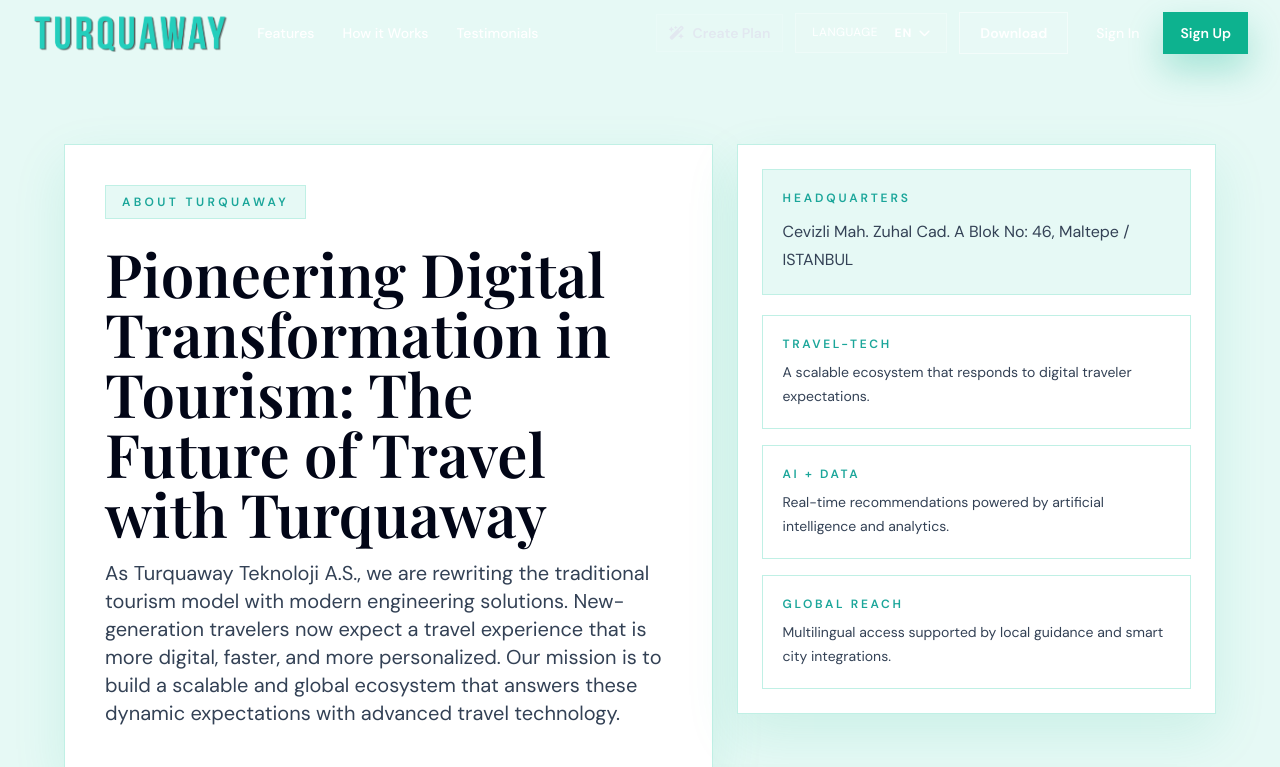
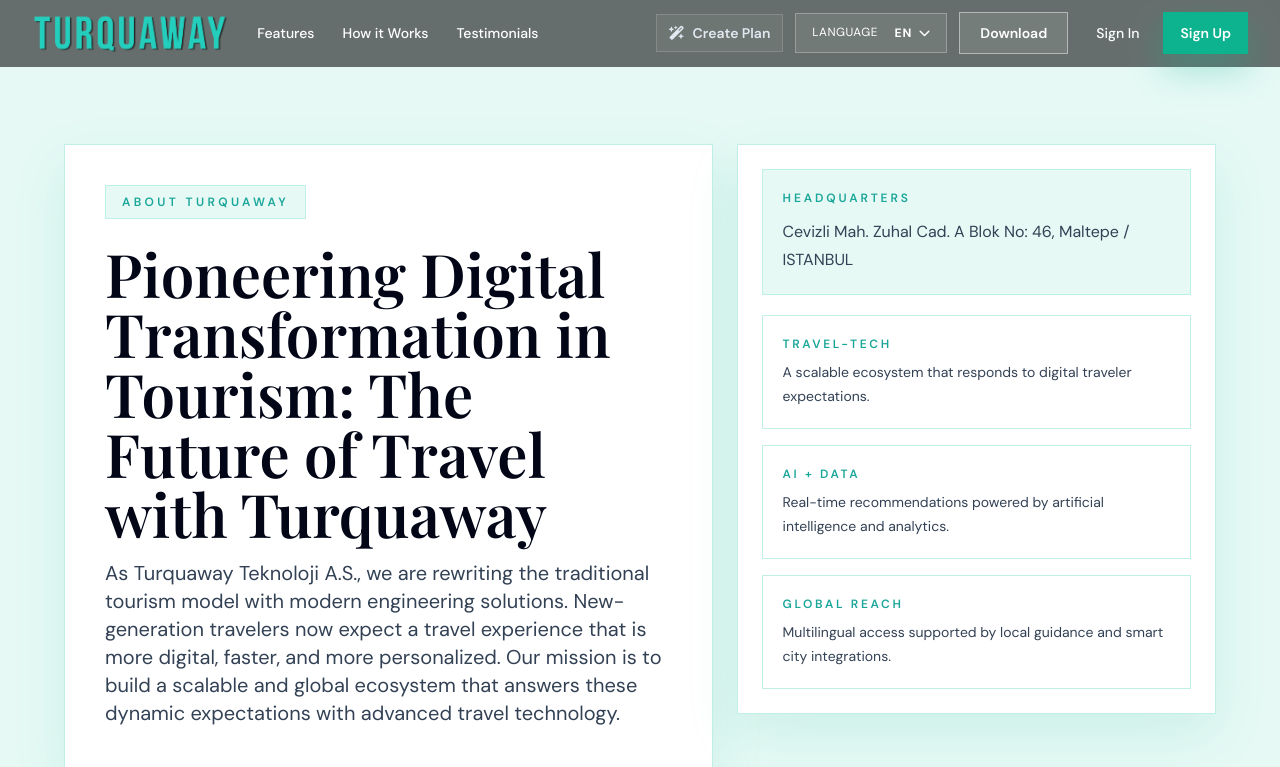
Before and after one commit to ankaforge/turquaway-backend, a Django app: page /about/ in a window 1280 px wide. Shown: the top 767 px of the page. Run offline with Django 4.2, Linux system fonts and the light colour scheme; data that the repository does not hold is empty; some libraries are stand-ins or nearby versions; some web fonts are replaced.

Commit message:
edit nav style again

```diff
--- a/api/static/landing/styles.css
+++ b/api/static/landing/styles.css
@@ -235,7 +235,7 @@
 }
 
 body nav.fixed.is-at-top {
-  background: transparent !important;
+  background: rgba(1, 1, 1, 0.556) !important;
   border-bottom-color: transparent !important;
   box-shadow: none !important;
   -webkit-backdrop-filter: none !important;
```
